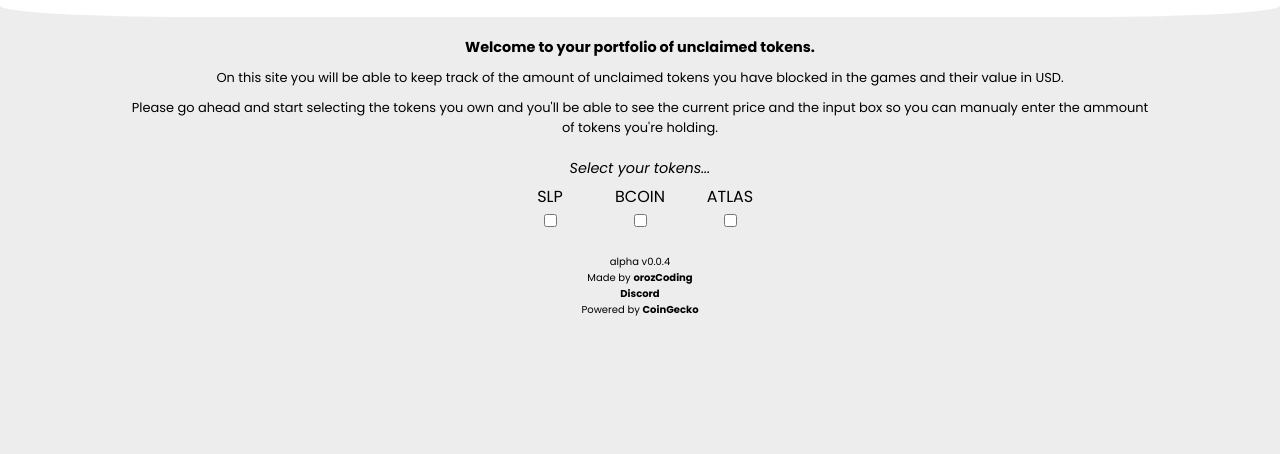
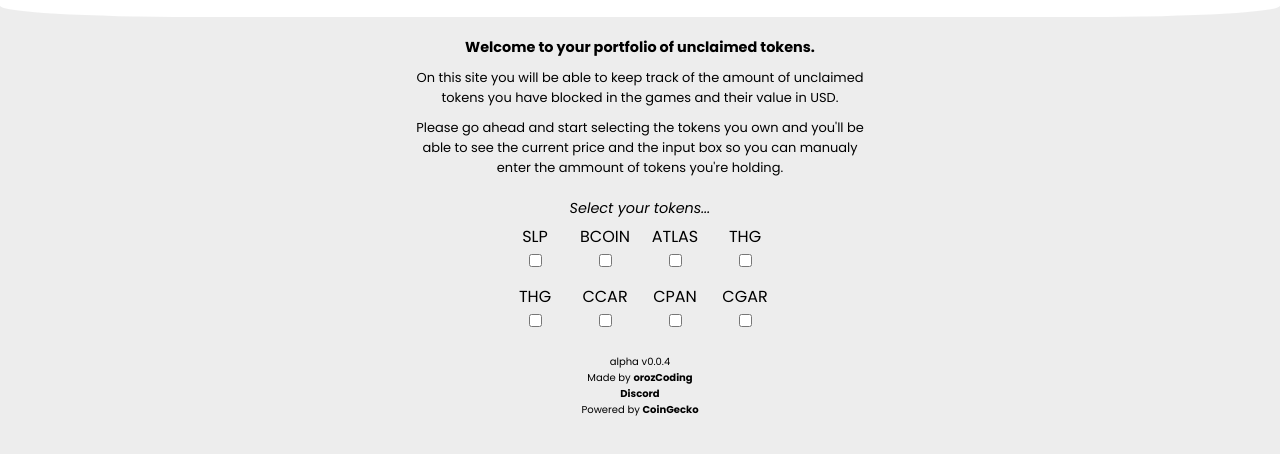
Before and after one commit to orozCoding/tokenstoclaim, a website with bundled scripts: page index.html in a window 1280 px wide. Shown: the part 58-512 px from the top of the page. Built offline with nearby package versions, Linux system fonts and the light colour scheme.

Commit message:
finish app and start style

```diff
--- a/css/styles.css
+++ b/css/styles.css
@@ -30,6 +30,8 @@ body {
 .d-flex {
   display: flex;
   flex-direction: column;
+  align-items: center;
+  justify-content: center;
 }
 
 .bold {
@@ -67,7 +69,7 @@ input {
 
 /* Coins Cointainer */
 
-#welcome {
+#welcome-msg {
   max-width: 450px;
   gap: 20px;
 }
@@ -79,10 +81,10 @@ input {
 
 #coins-container {
   max-width: 80%;
-  align-items: center;
   text-align: center;
   gap: 20px;
   margin-top: 20px;
+  flex-wrap: wrap;
 }
 
 .coin-container {
@@ -133,8 +135,9 @@ input {
 }
 
 #checkers-container {
-  flex-direction: row;
-  gap: 30px;
+  gap: 10px;
+  max-width: 50%;
+  flex-wrap: wrap;
 }
 
 .coin-checker {
@@ -161,3 +164,7 @@ footer {
 .d-off {
   display: none;
 }
+
+.row {
+  flex-direction: row;
+}
--- a/index.html
+++ b/index.html
@@ -11,7 +11,7 @@
   <script async src="https://www.googletagmanager.com/gtag/js?id=G-X0RBTV45Y9"></script>
   <script>
     window.dataLayer = window.dataLayer || [];
-  function gtag(){dataLayer.push(arguments);}
+    function gtag() { dataLayer.push(arguments); }
     gtag('js', new Date());
 
     gtag('config', 'G-X0RBTV45Y9');
@@ -24,25 +24,13 @@
     <h1 id="h-title">Tokens To Claim</h1>
   </section>
 
-  <section id="coins-container" class="d-flex">
+  <section id="coins-container" class="d-flex row">
 
   </section>
 
-  <section id="checkers">
+  <section id="checkers" class="d-flex">
     <p id="checkers-title">Select your tokens...</p>
-    <div id="checkers-container" class="d-flex">
-      <div id="slp-checker" class="coin-checker">
-        <div class="checker-title">SLP</div>
-        <div><input class="checker-box" type="checkbox" name="slp" id="cb-0"></div>
-      </div>
-      <div id="bcoin-checker" class="coin-checker">
-        <div class="checker-title">BCOIN</div>
-        <div><input class="checker-box" type="checkbox" name="bcoin" id="cb-1"></div>
-      </div>
-      <div id="atlas-checker" class="coin-checker">
-        <div class="checker-title">ATLAS</div>
-        <div><input class="checker-box" type="checkbox" name="atlas" id="cb-2"></div>
-      </div>
+    <div id="checkers-container" class="d-flex row">
     </div>
   </section>
 
--- a/js/app.js
+++ b/js/app.js
@@ -1,37 +1,8 @@
-import { checkCoins, coins, getCoins, pushCoins, fetchPrice, getPrice, displayToken,
-  removeToken, updatePrices, renderUser, checkBox, checkSession, appendButtons,
-  oldUser, updateTotal, checkVersion } from './functions.js';
-import { checkerBoxes } from './containers.js';
+import { checkCoins, checkUser, updateTotal, checkVersion } from './functions.js';
 
 window.addEventListener('load', () => {
   checkVersion();
-  if(getCoins()){
-    renderUser();
-  }
   checkCoins();
-  checkSession();
+  checkUser();
   updateTotal();
 })
-
-checkerBoxes.forEach((box) => {
-  box.addEventListener('click', () => {
-    let arr = Array.from(checkerBoxes)
-    let coins = getCoins();
-    let i = arr.indexOf(box);
-    let token = coins[i];
-    if(box.checked){
-      token.act = true;
-      pushCoins(coins);
-      displayToken(token);
-      updatePrices(coins);
-      checkSession();
-      updateTotal();
-    } else {
-      token.act = false;
-      pushCoins(coins);
-      removeToken(token);
-      checkSession();
-      updateTotal();
-    }
-  })
-})
--- a/js/coins.js
+++ b/js/coins.js
@@ -28,9 +28,55 @@ export let tokens = [
   price: 0,
   input: null,
   balance: 'Enter your tokens',
+},
+  {
+  index: 3,
+  name: 'thg',
+  api: 'https://api.coingecko.com/api/v3/simple/price?ids=thetan-arena&vs_currencies=usd',
+  path: 'thetan-arena',
+  act: false,
+  price: 0,
+  input: null,
+  balance: 'Enter your tokens',
+},
+  {
+  index: 4,
+  name: 'thg',
+  api: 'https://api.coingecko.com/api/v3/simple/price?ids=thetan-coin&vs_currencies=usd',
+  path: 'thetan-coin',
+  act: false,
+  price: 0,
+  input: null,
+  balance: 'Enter your tokens',
+},
+  {
+  index: 5,
+  name: 'ccar',
+  api: 'https://api.coingecko.com/api/v3/simple/price?ids=cryptocars&vs_currencies=usd',
+  path: 'cryptocars',
+  act: false,
+  price: 0,
+  input: null,
+  balance: 'Enter your tokens',
+},
+{
+index: 6,
+name: 'cpan',
+api: 'https://api.coingecko.com/api/v3/simple/price?ids=cryptoplanes&vs_currencies=usd',
+path: 'cryptoplanes',
+act: false,
+price: 0,
+input: null,
+balance: 'Enter your tokens',
+},
+{
+index: 7,
+name: 'cgar',
+api: 'https://api.coingecko.com/api/v3/simple/price?ids=cryptoguards&vs_currencies=usd',
+path: 'cryptoguards',
+act: false,
+price: 0,
+input: null,
+balance: 'Enter your tokens',
 }
 ];
-
-export function changeCoins(val) {
-  coins = val;
-}
--- a/js/functions.js
+++ b/js/functions.js
@@ -1,4 +1,4 @@
-import { tokens, changeCoins } from './coins.js';
+import { tokens } from './coins.js';
 import { welcome, balanceButtons } from './sections.js';
 
 let coinsContainer = document.getElementById('coins-container');
@@ -23,15 +23,6 @@ function getCoins() {
 
 function pushCoins(tokens) {
   localStorage.setItem('coins', JSON.stringify(tokens));
-}
-
-function checkCoins() {
-  if (getCoins()) {
-    coins = getCoins();
-  }
-  else {
-    pushCoins(tokens);
-  }
 }
 
 function fetchPrice(token) {
@@ -167,7 +158,7 @@ function appendButtons() {
   })
 }
 
-function checkSession() {
+function checkUser() {
   let coins = getCoins();
   let user;
   for (let i = 0; i < coins.length; i++) {
@@ -205,10 +196,59 @@ function oldUser() {
   }
 }
 
+function displayBoxes() {
+  let container = document.getElementById('checkers-container');
+  let tokens = getCoins();
+  tokens.forEach((token) => {
+    let box = document.createElement('div');
+    box.id = `${token.name}-checker`
+    box.className = 'coin-checker'
+    box.innerHTML = `<div class="checker-title">${token.name.toUpperCase()}</div>
+    <div><input class="checker-box" type="checkbox" name="${token.name}" id="cb-${token.index}"></div>`
+    container.appendChild(box);
+  })
 
+  const checkerBoxes = document.querySelectorAll('.checker-box');
+
+  checkerBoxes.forEach((box) => {
+    box.addEventListener('click', () => {
+      let arr = Array.from(checkerBoxes)
+      let coins = getCoins();
+      let i = arr.indexOf(box);
+      let token = coins[i];
+      if(box.checked){
+        token.act = true;
+        pushCoins(coins);
+        displayToken(token);
+        updatePrices(coins);
+        checkUser();
+        updateTotal();
+      } else {
+        token.act = false;
+        pushCoins(coins);
+        removeToken(token);
+        checkUser();
+        updateTotal();
+      }
+    })
+  })
+
+}
+
+function checkCoins() {
+  if (getCoins()) {
+    coins = getCoins();
+    displayBoxes();
+    renderUser();
+  }
+  else {
+    pushCoins(tokens);
+    displayBoxes();
+  }
+}
 
 export {
   checkCoins, coins, getCoins, pushCoins, fetchPrice, getPrice,
-  displayToken, removeToken, updatePrices, renderUser, checkBox, checkSession,
-  oldUser, appendButtons, updateTotal, checkVersion
+  displayToken, removeToken, updatePrices, renderUser, checkBox, checkUser,
+  oldUser, appendButtons, updateTotal, checkVersion, displayBoxes
 };
```
Also changed, not shown: js/sections.js (line endings or trailing spaces). Lines whose indentation alone changed are shown as unchanged.
